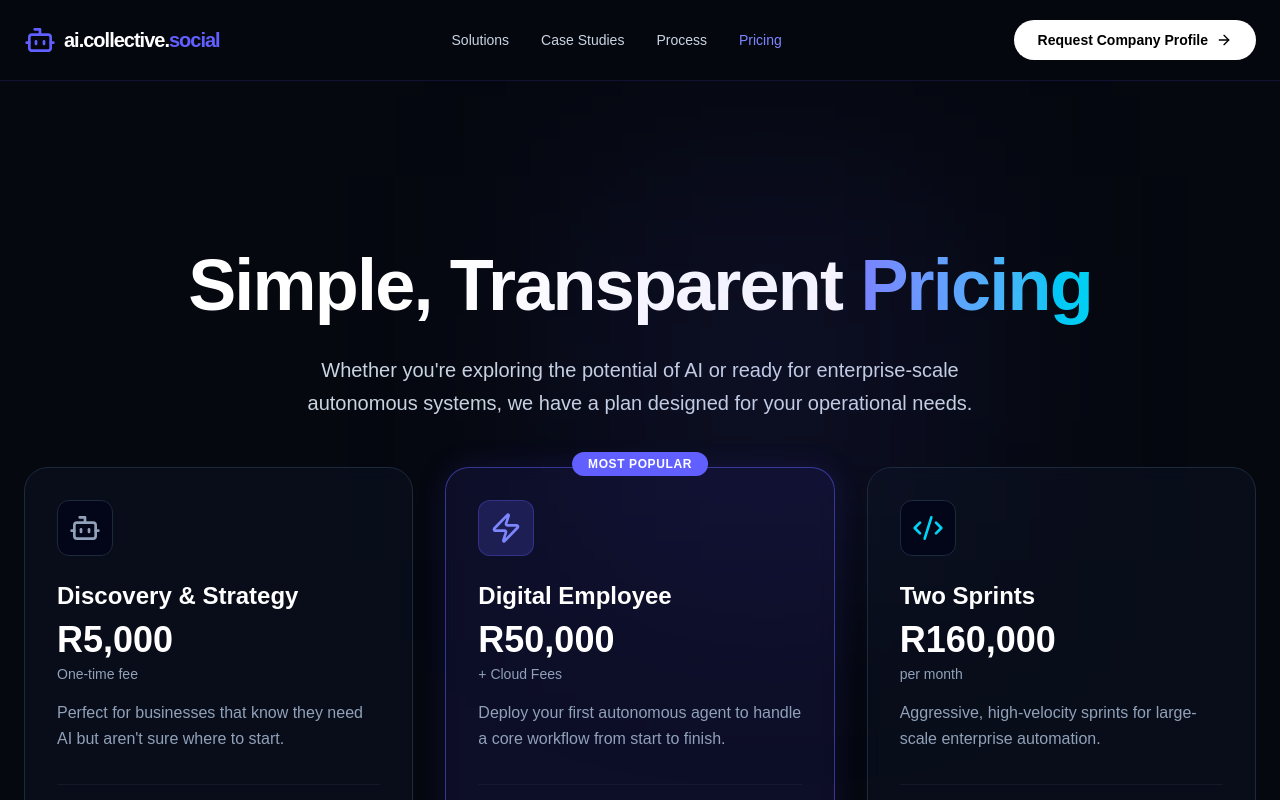
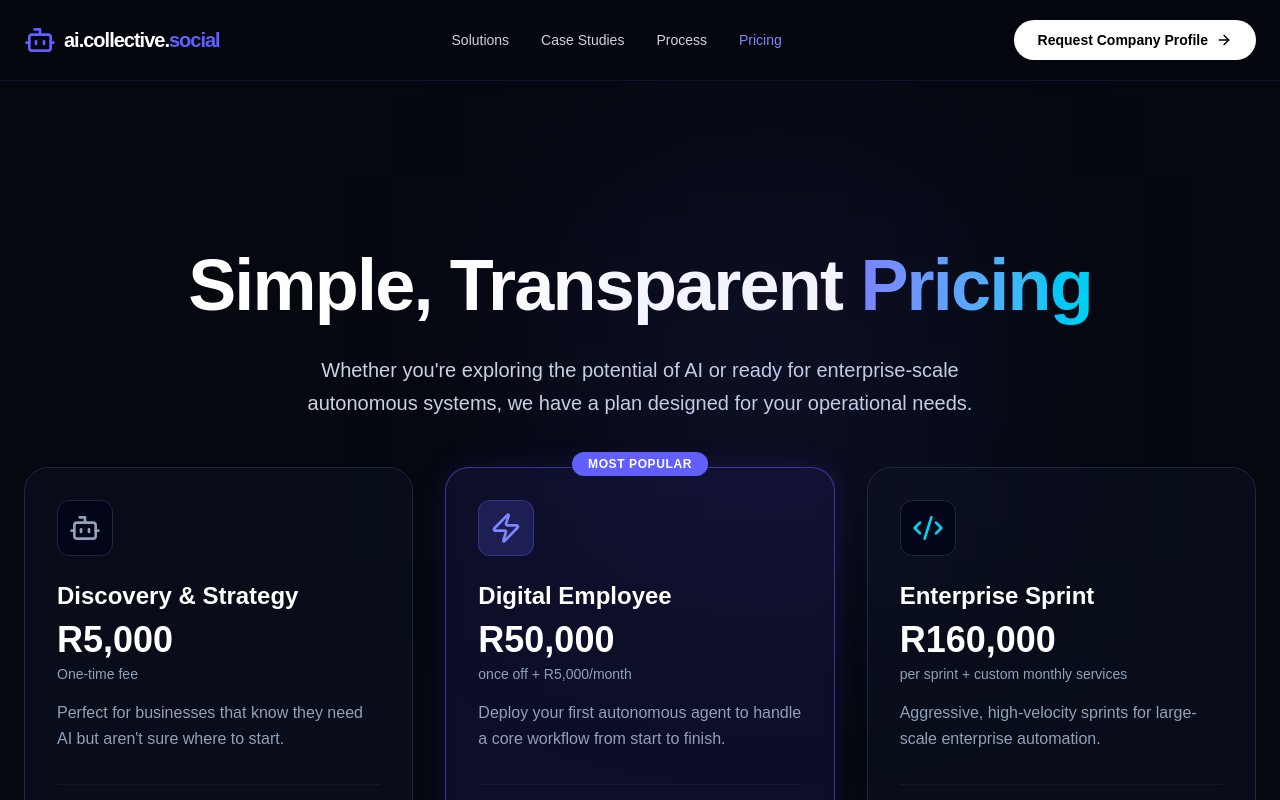
Before and after one commit to duncanluke/agencypivot, a Next.js app: page /pricing in a window 1280 px wide. Shown: the top 800 px of the page. Built offline with nearby package versions, Linux system fonts and the light colour scheme.

Commit message:
content: update pricing models for digital employee and enterprise sprints

```diff
--- a/src/app/pricing/page.tsx
+++ b/src/app/pricing/page.tsx
@@ -76,7 +76,7 @@ export default function Pricing() {
           <PricingCard
             title="Digital Employee"
             price="R50,000"
-            subtitle="+ Cloud Fees"
+            subtitle="once off + R5,000/month"
             description="Deploy your first autonomous agent to handle a core workflow from start to finish."
             features={[
               "AI Environment Setup",
@@ -93,12 +93,12 @@ export default function Pricing() {
 
           {/* Tier 3 */}
           <PricingCard
-            title="Two Sprints"
+            title="Enterprise Sprint"
             price="R160,000"
-            subtitle="per month"
+            subtitle="per sprint + custom monthly services"
             description="Aggressive, high-velocity sprints for large-scale enterprise automation."
             features={[
-              "2-Week Custom Sprints",
+              "Two week custom work period",
               "From Design to Build to Delivery",
               "Multiple Agents & Workflows",
               "Complex Internal Integrations",
```
